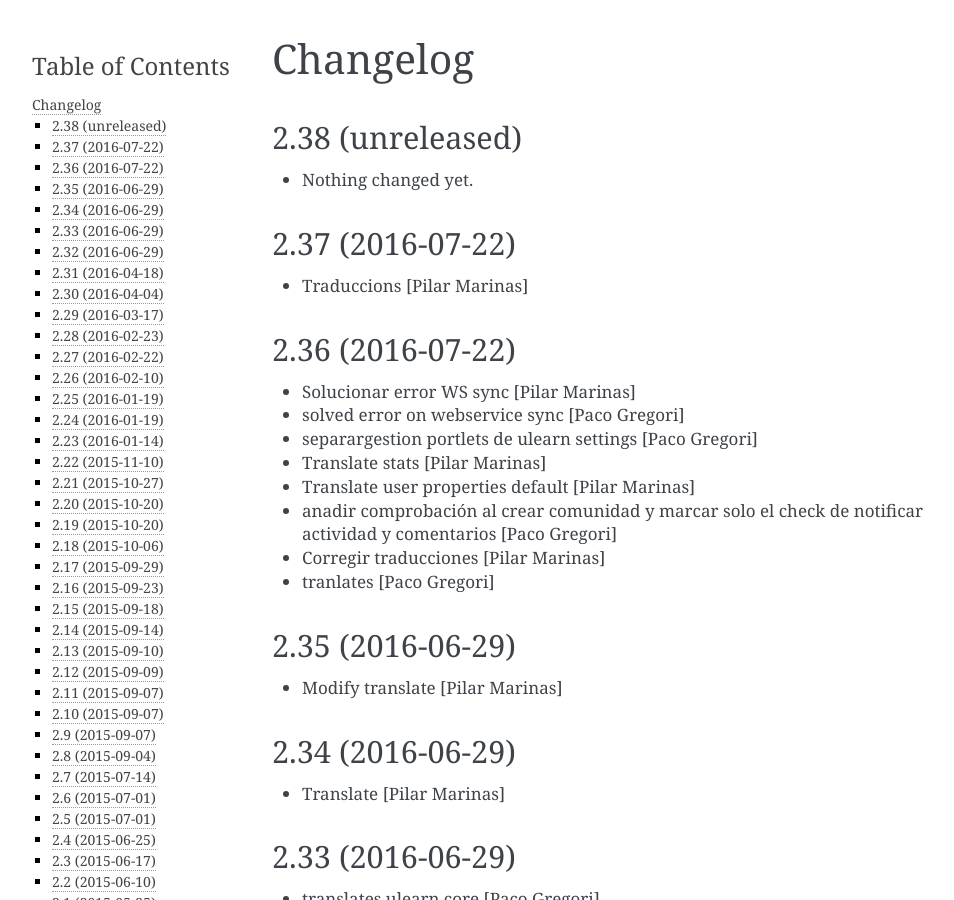
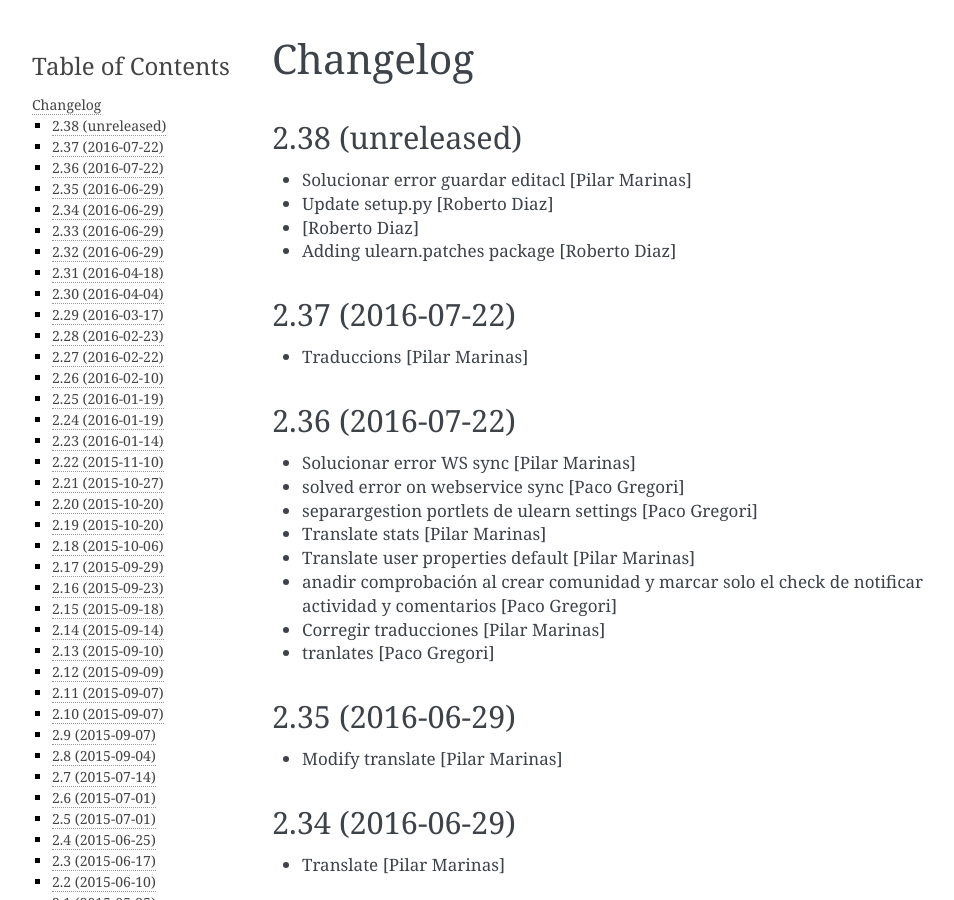
Before and after one commit to UPCnet/ulearn.core, a Sphinx documentation site: the page built from docs/HISTORY.rst, in a window 1280 px wide and 900 px high. Shown: the whole window, without its empty margins (148-1102 px from the left). Built offline with Sphinx 7.4.7, drawn with Linux system fonts in a browser that asks for light colours; pages that are not in the unit, such as notebooks, are missing from menus.

Commit message:
quitar ulearn.patches

```diff
--- a/docs/HISTORY.rst
+++ b/docs/HISTORY.rst
@@ -4,8 +4,10 @@ Changelog
 2.38 (unreleased)
 -----------------
 
-- Nothing changed yet.
-
+* Solucionar error guardar editacl [Pilar Marinas]
+* Update setup.py [Roberto Diaz]
+*  [Roberto Diaz]
+* Adding ulearn.patches package [Roberto Diaz]
 
 2.37 (2016-07-22)
 -----------------
--- a/setup.py
+++ b/setup.py
@@ -31,7 +31,6 @@ setup(name='ulearn.core',
       install_requires=[
           'setuptools',
           'genweb.core',
-          'ulearn.patches',
           'ulearn.theme',
           'mrs.max',
           'pas.plugins.osiris',
```
